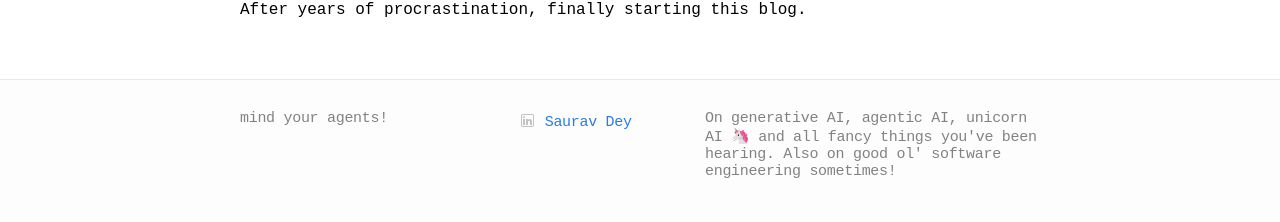
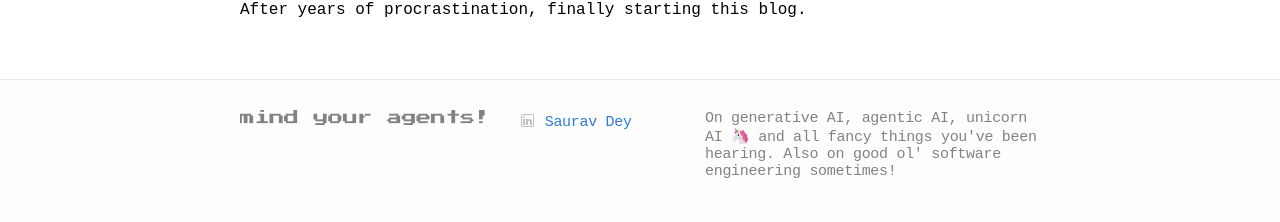
Before and after one commit to mindyouragents/mindyouragents.github.io, a Jekyll site: the page built from index.html, in a window 1280 px wide. Shown: the part 1293-1515 px from the top of the page. Built offline with Jekyll 4.4.1, drawn with Linux system fonts in a browser that asks for light colours; some web fonts are replaced.

Commit message:
Update main.css

```diff
--- a/css/main.css
+++ b/css/main.css
@@ -63,6 +63,12 @@ a:visited { color: #205caa; }
   line-height: 56px;
   position: relative;
   z-index: 1;
+}
+
+.site-title-in-footer {
+  font-family: "Press Start 2P", system-ui;
+  font-weight: 100;
+  font-style: normal;
 }
 
 .site-nav {
```
